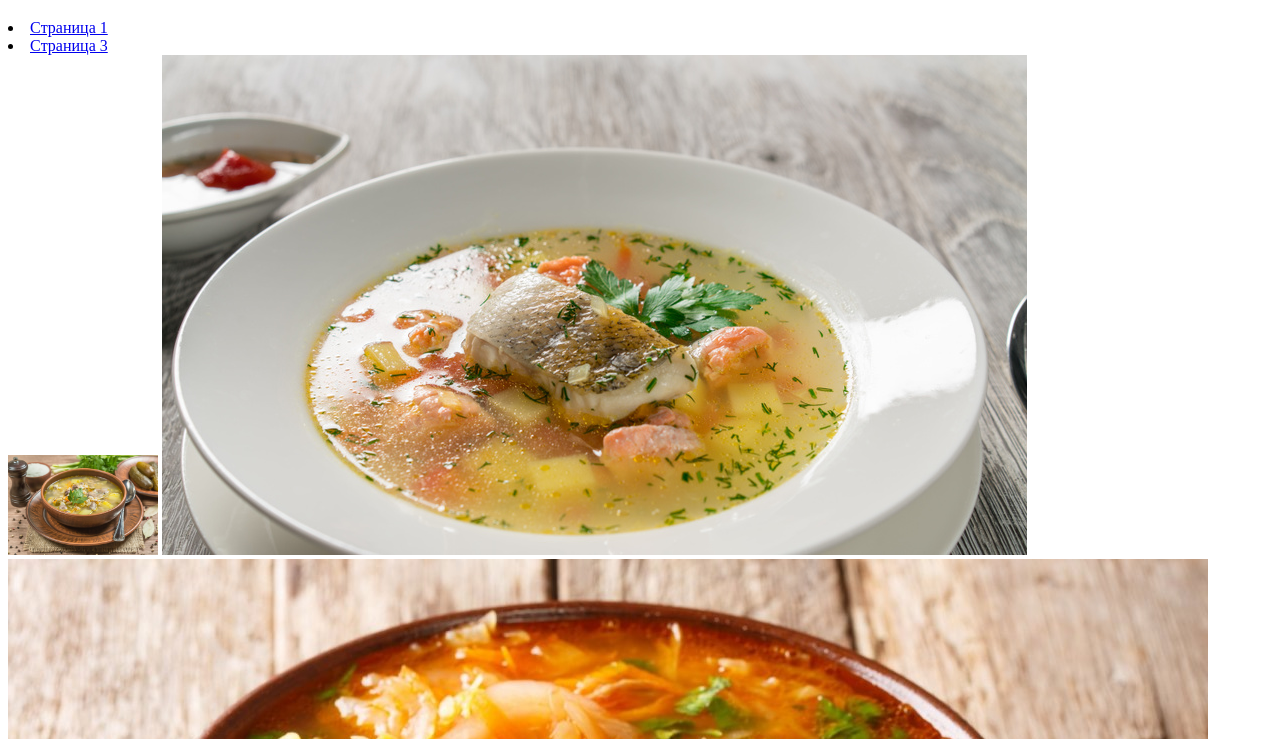
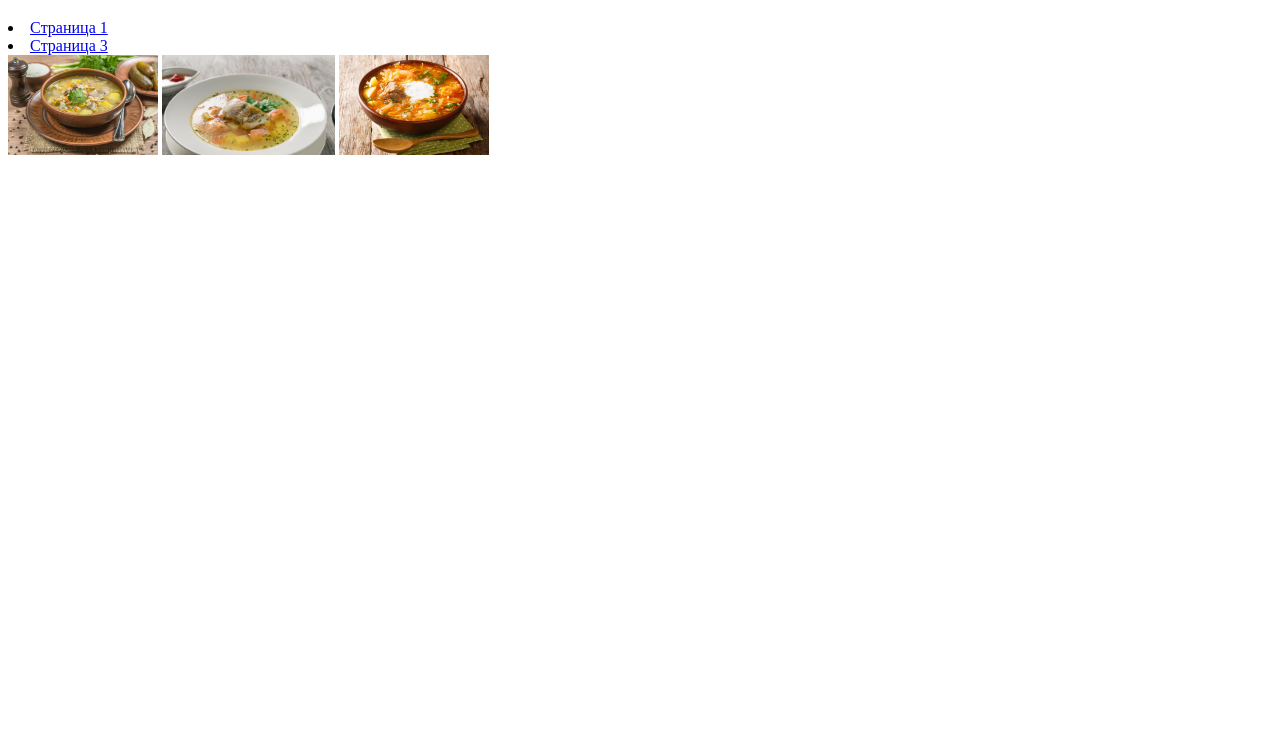
Before and after one commit to annaannaanna04-web/Lesson2-2, a plain HTML site: page page2.html in a window 1280 px wide. Shown: the part 61-800 px from the top of the page. Drawn offline with Linux system fonts and the light colour scheme.

Commit message:
Update page2.html

```diff
--- a/page2.html
+++ b/page2.html
@@ -10,7 +10,7 @@
     <li><a href="index.html">Cтраница 1</a></li>
     <li><a href="page3.html">Cтраница 3</a></li>
     <img src="1655139747446.0305.jpg" height="100">
-    <img src="e788f2b605aea01f0bb6391c93a817034de1e7e2bcfee5729289c33abd28e120.jpg">
-    <img src="scale_1200.jpg">
+    <img src="e788f2b605aea01f0bb6391c93a817034de1e7e2bcfee5729289c33abd28e120.jpg" height="100">
+    <img src="scale_1200.jpg"height="100">
 </body>
 </html>
```
